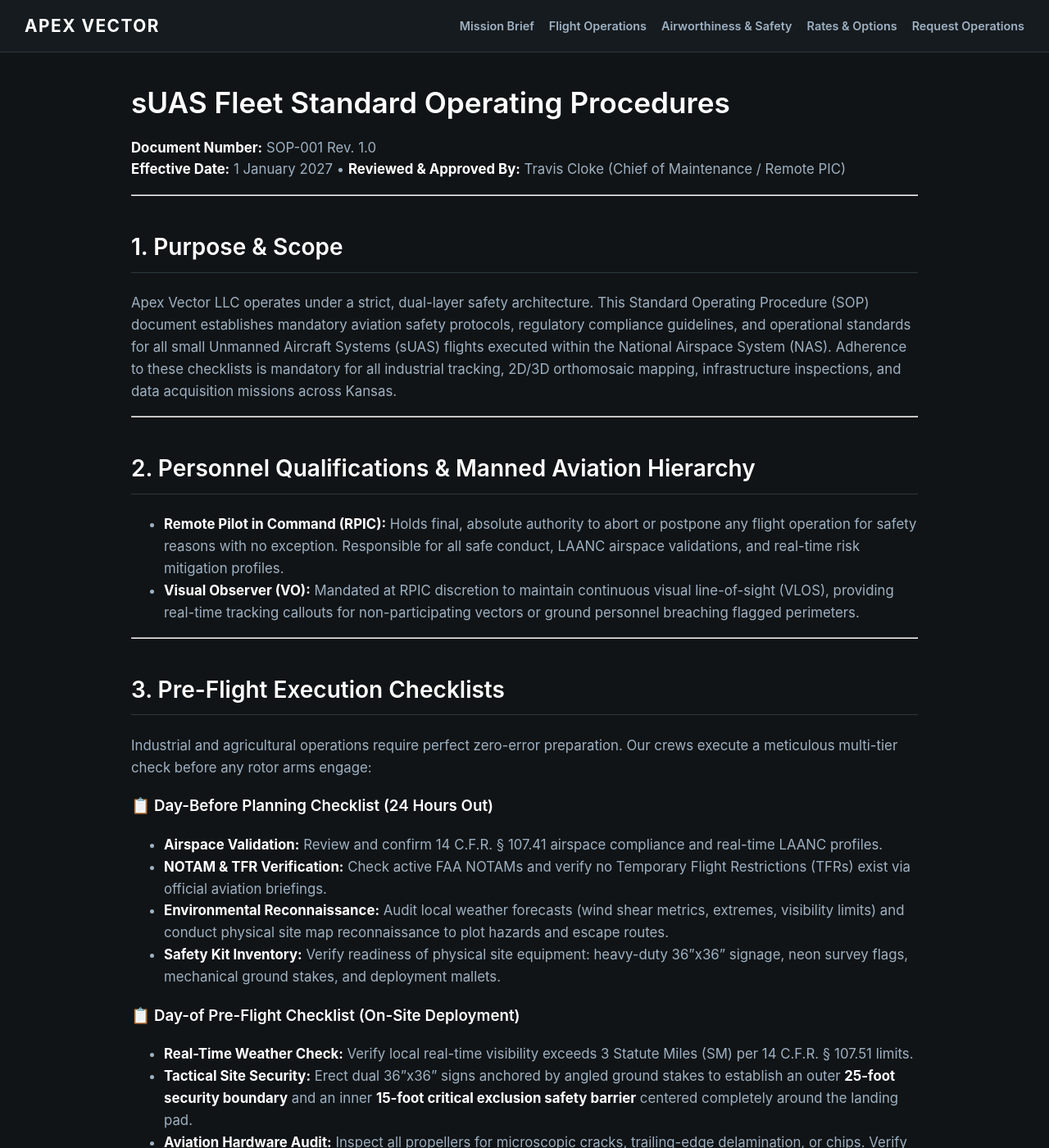
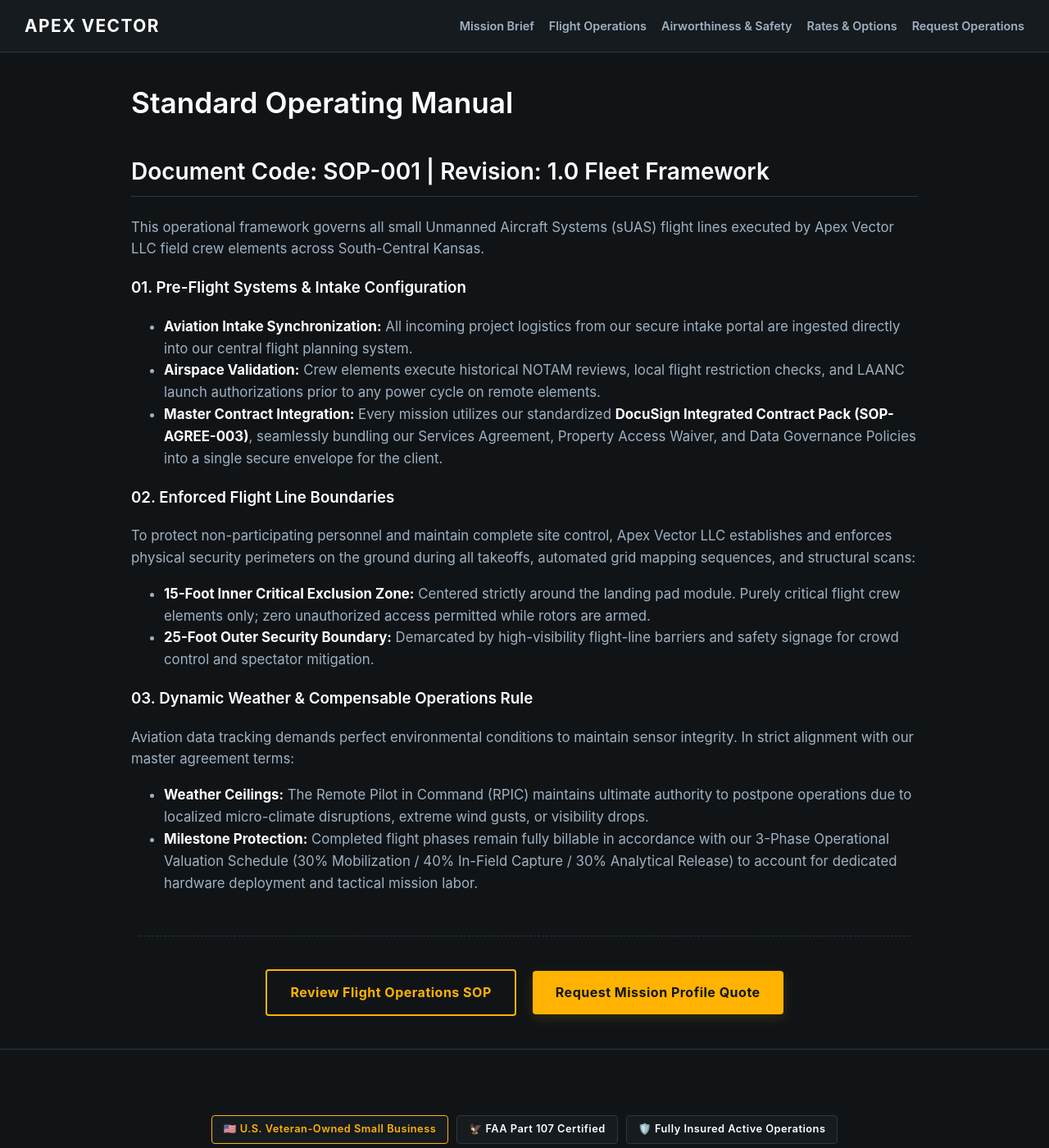
Before and after one commit to traviscloke126/traviscloke126.github.io, a Jekyll site: the page built from operations.md, in a window 1280 px wide and 1400 px high. Shown: the whole window at 82% size. Built offline with Jekyll 4.4.1, drawn with Linux system fonts in a browser that asks for light colours; some of the changed text lies outside the part shown.

Commit message:
Update operations.md

```diff
--- a/operations.md
+++ b/operations.md
@@ -1,63 +1,24 @@
 ---
 layout: default
-title: Flight Operations
+title: SOP-001 Rev. 1.0 Fleet Framework
 ---
 
-# sUAS Fleet Standard Operating Procedures
-**Document Number:** SOP-001 Rev. 1.0
-**Effective Date:** 1 January 2027 &bull; **Reviewed & Approved By:** Travis Cloke (Chief of Maintenance / Remote PIC)
+# Standard Operating Manual
+## Document Code: SOP-001 | Revision: 1.0 Fleet Framework
 
----
+This operational framework governs all small Unmanned Aircraft Systems (sUAS) flight lines executed by Apex Vector LLC field crew elements across South-Central Kansas.
 
-## 1. Purpose & Scope
+### 01. Pre-Flight Systems & Intake Configuration
+*   **Aviation Intake Synchronization:** All incoming project logistics from our secure intake portal are ingested directly into our central flight planning system.
+*   **Airspace Validation:** Crew elements execute historical NOTAM reviews, local flight restriction checks, and LAANC launch authorizations prior to any power cycle on remote elements.
+*   **Master Contract Integration:** Every mission utilizes our standardized **DocuSign Integrated Contract Pack (SOP-AGREE-003)**, seamlessly bundling our Services Agreement, Property Access Waiver, and Data Governance Policies into a single secure envelope for the client.
 
-Apex Vector LLC operates under a strict, dual-layer safety architecture. This Standard Operating Procedure (SOP) document establishes mandatory aviation safety protocols, regulatory compliance guidelines, and operational standards for all small Unmanned Aircraft Systems (sUAS) flights executed within the National Airspace System (NAS). Adherence to these checklists is mandatory for all industrial tracking, 2D/3D orthomosaic mapping, infrastructure inspections, and data acquisition missions across Kansas.
+### 02. Enforced Flight Line Boundaries
+To protect non-participating personnel and maintain complete site control, Apex Vector LLC establishes and enforces physical security perimeters on the ground during all takeoffs, automated grid mapping sequences, and structural scans:
+*   **15-Foot Inner Critical Exclusion Zone:** Centered strictly around the landing pad module. Purely critical flight crew elements only; zero unauthorized access permitted while rotors are armed.
+*   **25-Foot Outer Security Boundary:** Demarcated by high-visibility flight-line barriers and safety signage for crowd control and spectator mitigation.
 
----
-
-## 2. Personnel Qualifications & Manned Aviation Hierarchy
-
-*   **Remote Pilot in Command (RPIC):** Holds final, absolute authority to abort or postpone any flight operation for safety reasons with no exception. Responsible for all safe conduct, LAANC airspace validations, and real-time risk mitigation profiles.
-*   **Visual Observer (VO):** Mandated at RPIC discretion to maintain continuous visual line-of-sight (VLOS), providing real-time tracking callouts for non-participating vectors or ground personnel breaching flagged perimeters.
-
----
-
-## 3. Pre-Flight Execution Checklists
-
-Industrial and agricultural operations require perfect zero-error preparation. Our crews execute a meticulous multi-tier check before any rotor arms engage:
-
-### 📋 Day-Before Planning Checklist (24 Hours Out)
-*   **Airspace Validation:** Review and confirm 14 C.F.R. § 107.41 airspace compliance and real-time LAANC profiles.
-*   **NOTAM & TFR Verification:** Check active FAA NOTAMs and verify no Temporary Flight Restrictions (TFRs) exist via official aviation briefings.
-*   **Environmental Reconnaissance:** Audit local weather forecasts (wind shear metrics, extremes, visibility limits) and conduct physical site map reconnaissance to plot hazards and escape routes.
-*   **Safety Kit Inventory:** Verify readiness of physical site equipment: heavy-duty 36"x36" signage, neon survey flags, mechanical ground stakes, and deployment mallets.
-
-### 📋 Day-of Pre-Flight Checklist (On-Site Deployment)
-*   **Real-Time Weather Check:** Verify local real-time visibility exceeds 3 Statute Miles (SM) per 14 C.F.R. § 107.51 limits.
-*   **Tactical Site Security:** Erect dual 36"x36" signs anchored by angled ground stakes to establish an outer **25-foot security boundary** and an inner **15-foot critical exclusion safety barrier** centered completely around the landing pad.
-*   **Aviation Hardware Audit:** Inspect all propellers for microscopic cracks, trailing-edge delamination, or chips. Verify airframe fasteners, motor mounts, secure camera payloads, and confirm active Remote ID transmission.
-*   **Navigation Lock:** Verify complete GPS satellite constellation tracking (minimum 6 satellites locked / HDOP < 2.0).
-
----
-
-## 4. In-Flight Safety Controls
-
-*   **Right of Way:** Absolute yielding to all manned aircraft vectors. Flight crew will descend immediately if an agricultural or emergency vector approaches the operational area.
-*   **Power Management:** Continuous monitoring of Lithium-Polymer (LiPo) power levels, with automated Return-to-Home (RTH) protocols initialized immediately at 20% capacity thresholds.
-*   **Sterile Flight Environment Command:** **Absolutely no non-operational communication or bystander interaction is permitted during aircraft takeoff, automated grid mapping initialization, close-proximity structural scanning, or final approach and touchdown phases.**
-
----
-
-## 5. Post-Flight Accountability & Site Recovery
-
-*   **System Power-Down:** Execute precise manufacturer shutdown sequences and store LiPo batteries per temperature regulations while inspecting for cell swelling.
-*   **Data Integrity Protection:** Immediate on-site backup and download of all telemetry flight logs, 2D orthomosaic grids, and high-fidelity structural sensor data payloads.
-*   **Complete Site Recovery:** Account for and recover all deployed site safety gear—extracting ground stakes, pulling neon survey flags, and packing signage arrays to return the client's parcel to pristine condition.
-
----
-
-## 6. Maintenance Logs & Records Retention
-
-Apex Vector LLC maintains an ironclad technical logging system to track airworthiness down to the minute:
-*   **Component Lifecycles:** Continuous logging of system flight hours, structural cycles, and internal battery resistance controls. Propellers are grounded instantly upon microscopic wear patterns.
-*   **Records Retention:** Complete maintenance logs, FAA aircraft registrations, and Remote Pilot certifications are held for an absolute minimum of 3 years, with incident records preserved for 5 years.
+### 03. Dynamic Weather & Compensable Operations Rule
+Aviation data tracking demands perfect environmental conditions to maintain sensor integrity. In strict alignment with our master agreement terms:
+*   **Weather Ceilings:** The Remote Pilot in Command (RPIC) maintains ultimate authority to postpone operations due to localized micro-climate disruptions, extreme wind gusts, or visibility drops.
+*   **Milestone Protection:** Completed flight phases remain fully billable in accordance with our 3-Phase Operational Valuation Schedule (30% Mobilization / 40% In-Field Capture / 30% Analytical Release) to account for dedicated hardware deployment and tactical mission labor.
```
